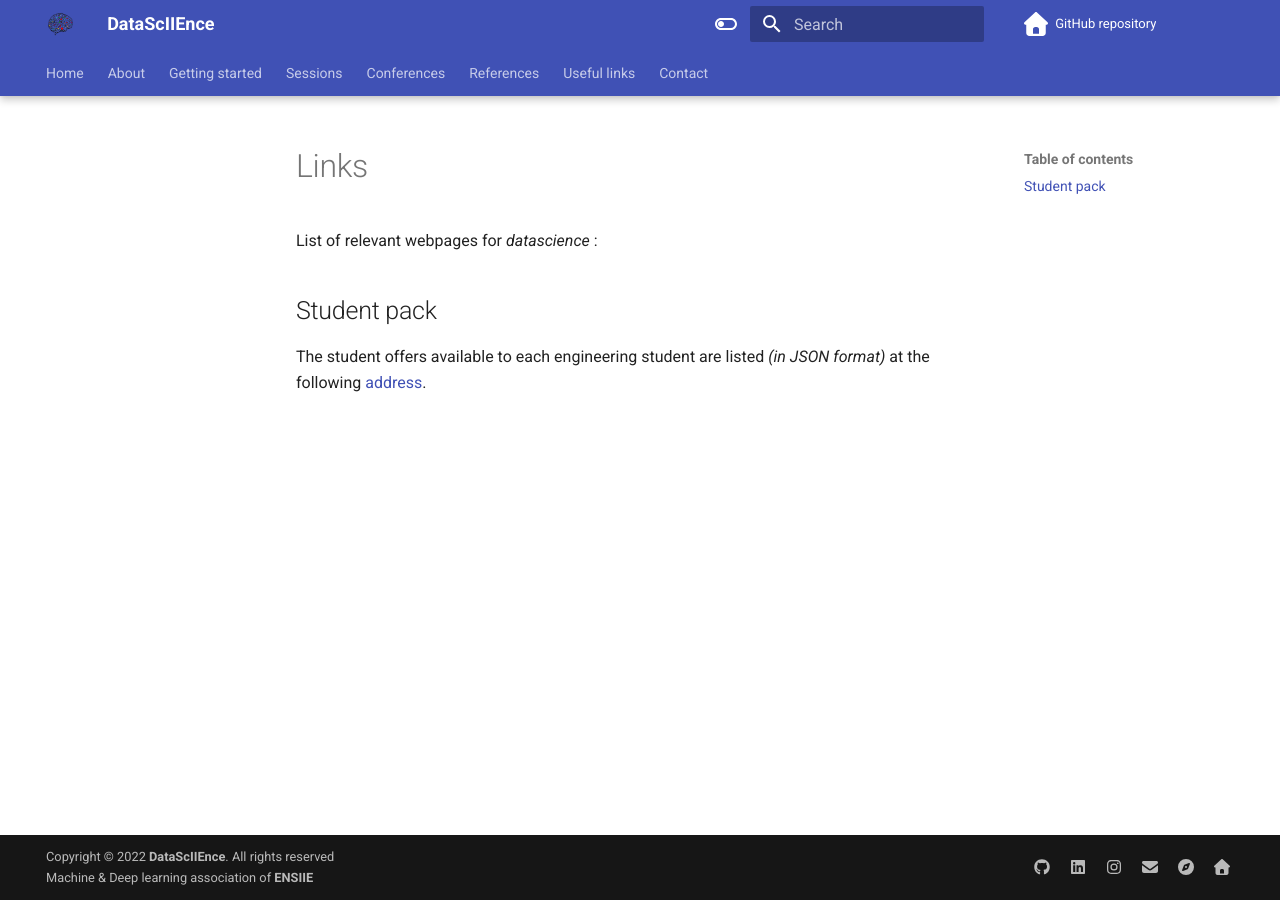
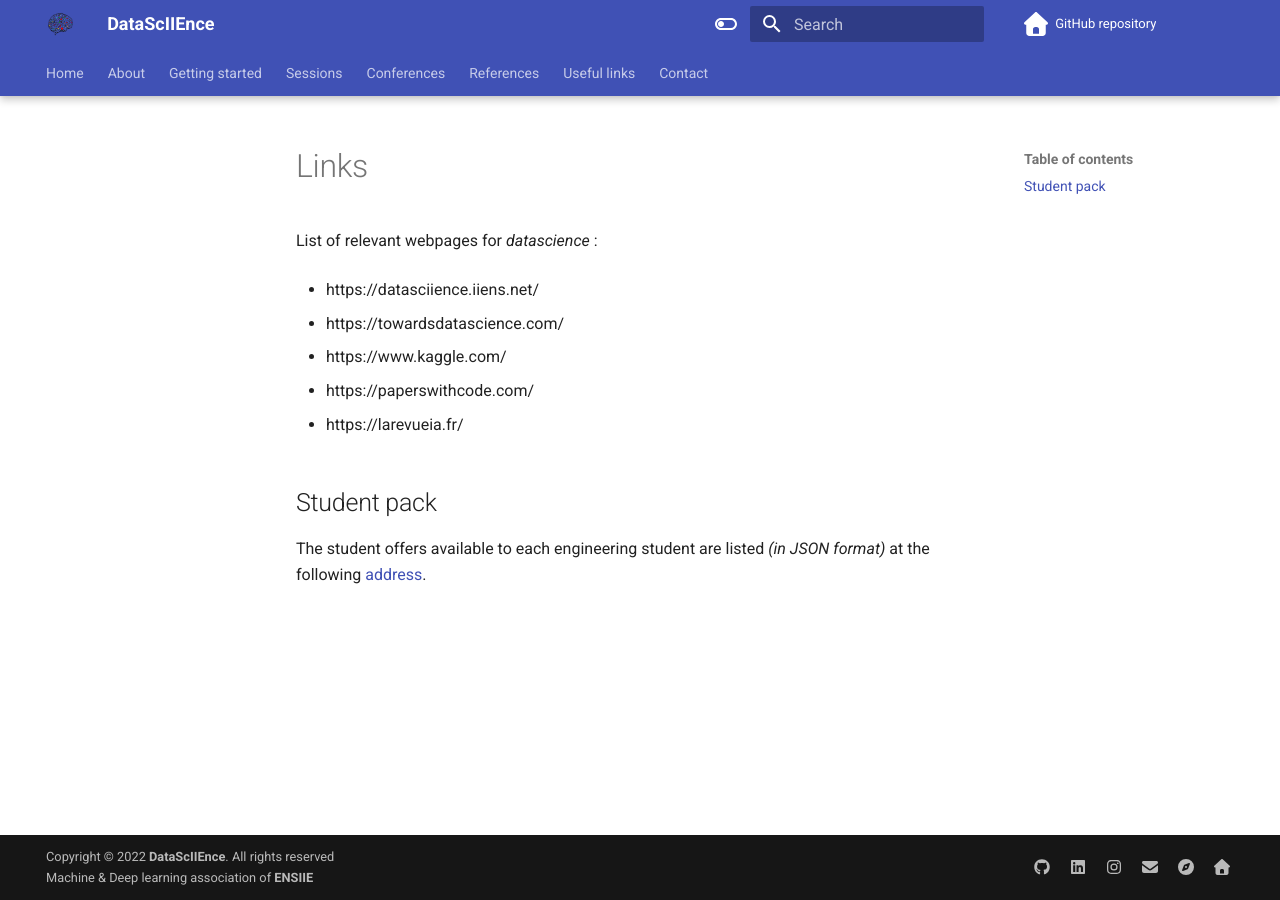
Before and after one commit to DataScIIEnce-ENSIIE/datasciience-ensiie.github.io, an MkDocs documentation site: the page built from docs/links.md, in a window 1280 px wide. Built offline with MkDocs 1.6.1 and Material for MkDocs 9.7.7, drawn with Linux system fonts in a browser that asks for light colours; nearby versions of some CDN libraries; comment, search, counter and statistics services are not loaded; some of the changed lines change nothing that is shown.

Commit message:
Update links.md

```diff
--- a/docs/links.md
+++ b/docs/links.md
@@ -2,6 +2,16 @@
 
 List of relevant webpages for *datascience* :
 
+* https://datasciience.iiens.net/
+
+* https://towardsdatascience.com/
+
+* https://www.kaggle.com/
+
+* https://paperswithcode.com/
+
+* https://larevueia.fr/
+
 ## Student pack
 
 The student offers available to each engineering student are listed *(in JSON format)* at the following [address](https://github.com/DataScIIEnce-ENSIIE/student-pack).
```
